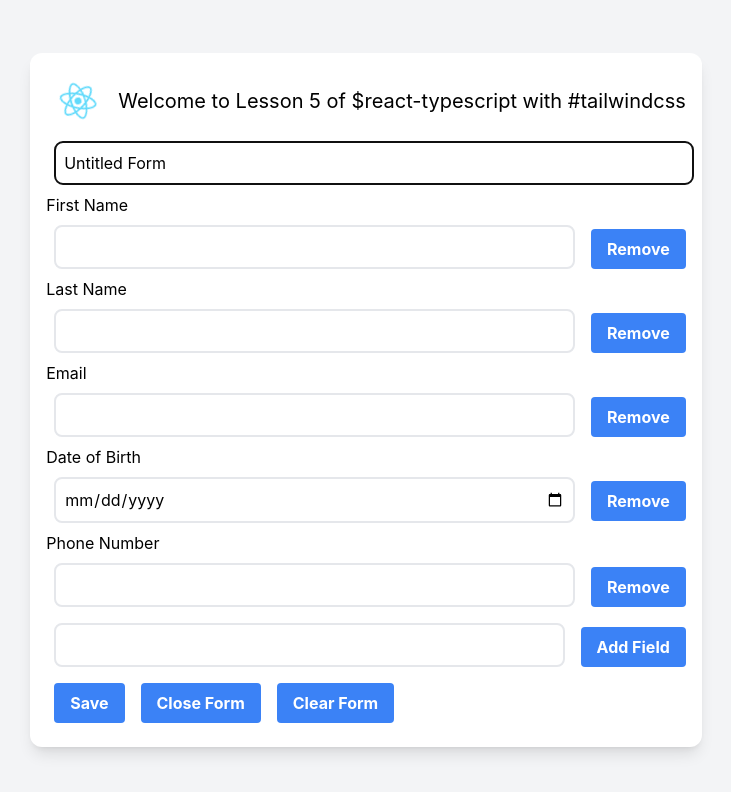
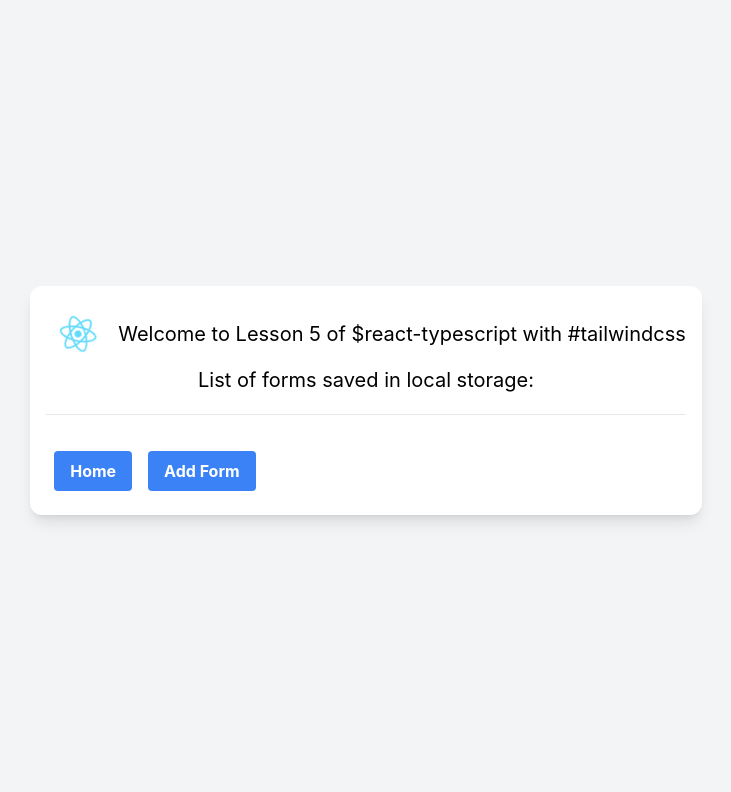
Before and after one commit to siddnikh/wd301, a React (Create React App) app: page / in a window 1280 px wide. Both pictures are taken after a click on the button "Open Form". Shown: the top 792 px of the page, without its empty margins (274-1005 px from the left). Built offline with nearby package versions, Linux system fonts and the light colour scheme.

Commit message:
Completed level 3

```diff
--- a/src/App.tsx
+++ b/src/App.tsx
@@ -3,17 +3,23 @@ import AppContainer from './AppContainer';
 import Header from './Header';
 import Home from './components/Home';
 import Form from './components/Form';
+import FormList from './components/FormList';
 
 function App() {
 
   const [state, setState] = useState<string>('HOME');
-
-  const openForm = () => {
+  const [currentForm, setCurrentForm] = useState<number>(-1);
+  const openList = () => {
     setState("FORM");
   }
 
-  const closeForm = () => {
+  const closeList = () => {
     setState("HOME");
+  }
+
+  const editForm = (id: number) => {
+    setState("EDIT_FORM");
+    setCurrentForm(id);
   }
 
   return (
@@ -23,9 +29,10 @@ function App() {
       title={"Welcome to Lesson 5 of $react-typescript with #tailwindcss"}
       />
       {state === 'HOME' ? (
-      <Home openFormCB={openForm}/>
+      <Home openFormCB={openList}/>
       ) : (
-        <Form closeFormCB = {closeForm}/>
+        state === 'FORM' ? (<FormList closeListCB={closeList} editFormCB={editForm}/>) :
+        <Form id={currentForm} closeFormCB={openList}/>
       )}
     </div>
   </AppContainer>
--- a/src/components/Form.tsx
+++ b/src/components/Form.tsx
@@ -8,33 +8,32 @@ interface formField {
 }
 
 interface formData {
+    id: number;
     title: string;
     formfields: formField[];
 }
 
-const initialformfields = [
-    {id: 1, label: "First Name", type: "text", value: ""},
-    {id: 2, label: "Last Name", type: "text", value: ""},
-    {id: 3, label: "Email", type: "email", value: ""},
-    {id: 4, label: "Date of Birth", type: "date", value: ""},
-    {id: 5, label: "Phone Number", type: "tel", value: ""},
-  ];
+export default function Form(props: {closeFormCB : () => void, id : number}){
 
-export default function Form(props: {closeFormCB : () => void}){
-
-    const initialState : () => formData = () => {
-        const formDataJSON = localStorage.getItem("formData");
-        const formDataString = formDataJSON ?
-        JSON.parse(formDataJSON) :
-        {
-            title: "Untitled Form",
-            formfields: initialformfields
-        };
-
-        return formDataString;
+    const saveLocalForms : (localForms: formData[]) => void = (localForms) => {
+        localStorage.setItem("savedForms", JSON.stringify(localForms));
     }
 
-    const [formState, setFormState] = useState(initialState()); //the initial state is the formfields
+    const getLocalForms: () => formData[] = () => {
+        const savedFormsJSON = localStorage.getItem("savedForms");
+        const persistentFormData = savedFormsJSON ?
+        JSON.parse(savedFormsJSON) : [];
+
+        return persistentFormData;
+    }
+
+    const getCurrentForm : () => formData = () => {
+        const localForms = getLocalForms()
+
+        return (localForms.filter((form) => form.id === props.id)[0])
+    }
+
+    const [formState, setFormState] = useState(() => getCurrentForm());
     const [newFieldState, setNewField] = useState("");
     const titleRef = useRef<HTMLInputElement>(null);
 
@@ -74,13 +73,21 @@ export default function Form(props: {closeFormCB : () => void}){
     }
 
     const saveFormData = (currentState: formData) => {
-        localStorage.setItem("formData", JSON.stringify(currentState));
+        const localForms = getLocalForms();
+        if(localForms.length === 0){
+            saveLocalForms([currentState]);
+            return;
+        }
+        const updatedLocalForms = localForms.map((form) => form.id === currentState.id ?
+        currentState : form
+        );
+        saveLocalForms(updatedLocalForms);
     }
 
     useEffect(() => {
         titleRef.current?.focus();
         document.title = "Form Editor";
-        return () => {document.title = "React App";};
+        return () => {document.title = "Forms";};
     }, [])
 
     useEffect(() => {
@@ -88,7 +95,7 @@ export default function Form(props: {closeFormCB : () => void}){
         return () => {
             clearTimeout(timeout);
         }
-    }, [formState]);
+    });
 
     const clearFormData = () => {
         setFormState({
--- /dev/null
+++ b/src/components/FormList.tsx
@@ -0,0 +1,85 @@
+import React, {useState, useEffect} from 'react';
+
+interface formField {
+    id: number;
+    label: string;
+    type: string;
+    value: string;
+}
+
+interface formData {
+    id: number;
+    title: string;
+    formfields: formField[];
+}
+
+export default function FormList(props: {editFormCB: (id : number) => void, closeListCB : () => void}){
+
+    const getLocalForms : () => formData[] = () => {
+        const localForms = localStorage.getItem("savedForms");
+        const savedForms = localForms ? JSON.parse(localForms) : [];
+
+        return savedForms;
+    }
+
+    const [localForms, setLocalForms] = useState(() => getLocalForms());
+
+    const removeLocalForm : (id : number) => void = (id) => {
+        const updatedForms = localForms.filter((form) => form.id !== id)
+
+        setLocalForms(updatedForms);
+        localStorage.setItem("savedForms", JSON.stringify(updatedForms));
+    }
+
+    const addNewForm : () => void = () => {
+        const newForm: formData = {
+            id: Number(new Date()),
+            title: "Untitled Form",
+            formfields: []
+        };
+        setLocalForms([...localForms, newForm]);
+    }
+
+    useEffect(() => {
+        localStorage.setItem("savedForms", JSON.stringify(localForms));
+    }, [localForms])
+
+    return(
+        <div>
+            <div className="flex justify-center items-center">
+                <p className='text-center text-xl'>List of forms saved in local storage:</p>
+            </div>
+            {localForms.map((field) => (
+            <div className="mt-6 flex items-center">
+                <div className="flex-1" key={field.id}>
+                    <p
+                    className="p-2 m-2 w-full">{field.title}</p>
+                </div>
+                <div>
+                    <button
+                    className="bg-blue-500 hover:bg-blue-700 text-white font-bold py-2 px-4 ml-6 rounded"
+                    onClick={() => removeLocalForm(field.id)}
+                    >Remove</button>
+                </div>
+                <div>
+                    <button
+                    className="bg-blue-500 hover:bg-blue-700 text-white font-bold py-2 px-4 ml-6 rounded"
+                    onClick={(e) => props.editFormCB(field.id)}
+                    >Edit</button>
+                </div>
+            </div>
+          ))}
+          <hr className='mt-5' />
+          <button
+          className="mt-9 bg-blue-500 hover:bg-blue-700 text-white font-bold py-2 px-4 m-2 rounded"
+          onClick={props.closeListCB}
+          >Home</button>
+          <button
+          className="mt-9 bg-blue-500 hover:bg-blue-700 text-white font-bold py-2 px-4 m-2 rounded"
+          onClick={() => addNewForm()}
+          >Add Form</button>
+
+        </div>
+    )
+
+}
```
